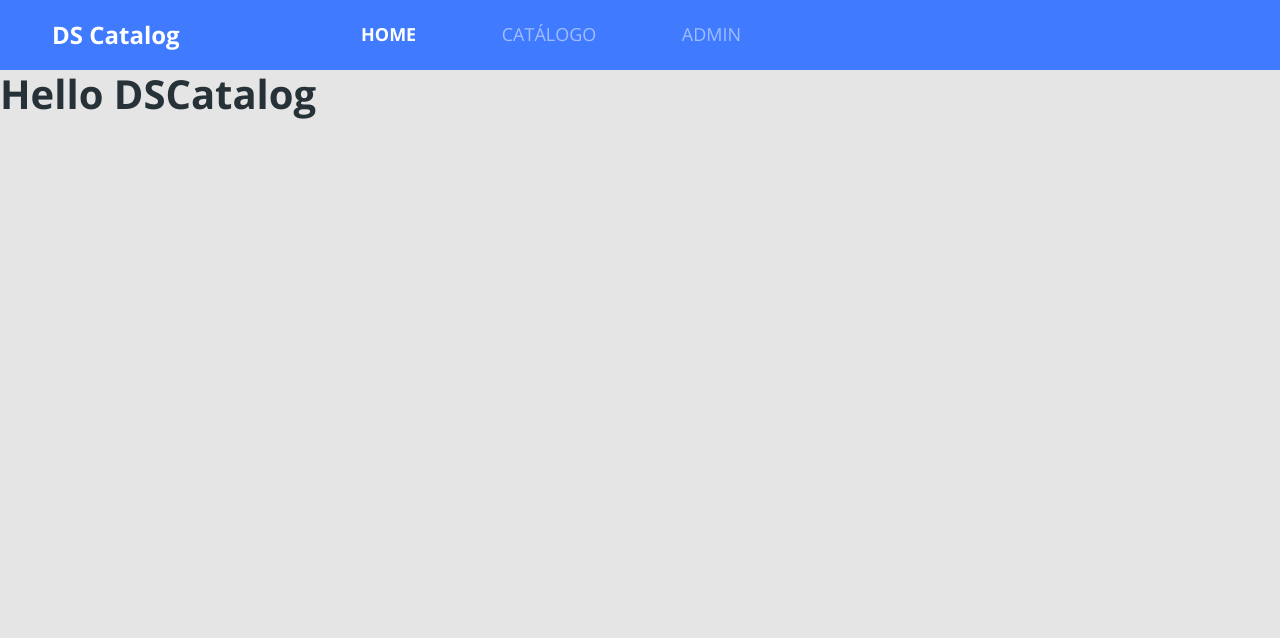
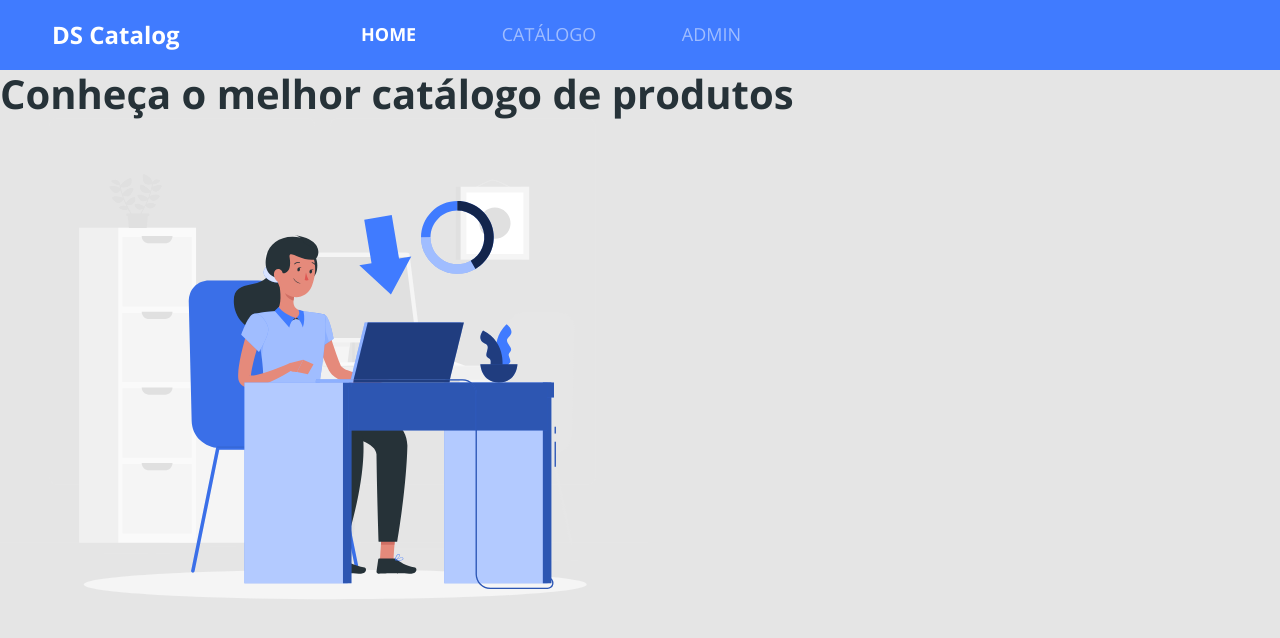
Before and after one commit to AndersonFlorencioConforto/ds-bootcamp, a React (Create React App) app in the folder frontweb/: page / in a window 1280 px wide. Shown: the top 638 px of the page. Built offline with nearby package versions, Linux system fonts and the light colour scheme.

Commit message:
Adiciona estrutura básica do html página home

```diff
--- a/frontweb/src/App.tsx
+++ b/frontweb/src/App.tsx
@@ -1,13 +1,10 @@
-import Navbar from 'components/Navbar';
 import './assets/styles/custom.scss';
 import './App.css';
+import Home from 'pages/Home';
 
 const App = () => {
   return (
-    <>
-    <Navbar/>
-    <h1>Hello DSCatalog</h1>
-    </>
+   <Home/>
   );
 }
 
--- /dev/null
+++ b/frontweb/src/pages/Home/index.tsx
@@ -0,0 +1,23 @@
+import Navbar from 'components/Navbar';
+import { ReactComponent as MainImage} from 'assets/images/main-image.svg'
+
+const Home = () => {
+  return (
+    <>
+      <Navbar />
+      <div className="home-container">
+          <div className="home-card">
+              <div className="home-content-container">
+                <h1> Conheça o melhor catálogo de produtos</h1>
+              </div>
+              <div className="home-image-container" >
+                    <MainImage/>
+              </div>
+
+          </div>
+      </div>
+    </>
+  );
+};
+
+export default Home;
```
Also changed, not shown: frontweb/src/assets/images/main-image.svg (added).
